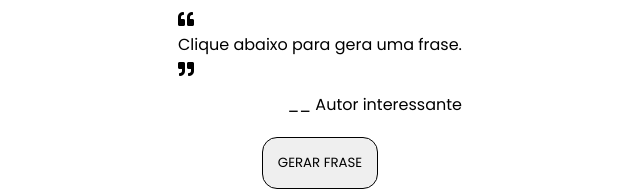
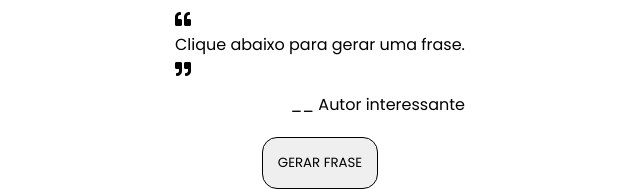
Before and after one commit to luizpellanda/random_phrase_generator, a plain HTML site: page index.html in a window 1280 px wide. Shown: the part 332-523 px from the top of the page, 320-960 px from the left. Drawn offline with Linux system fonts and the light colour scheme.

Commit message:
Update index.html

```diff
--- a/index.html
+++ b/index.html
@@ -14,7 +14,7 @@
             <header>Frase do Dia</header>
               <div class="quote-area">
               <i class="fas fa-quote-left"></i>
-              <p class="quote">Clique abaixo para gera uma frase.</p>
+              <p class="quote">Clique abaixo para gerar uma frase.</p>
               <i class="fas fa-quote-right"></i>
             </div>
             <div class="author">
```
